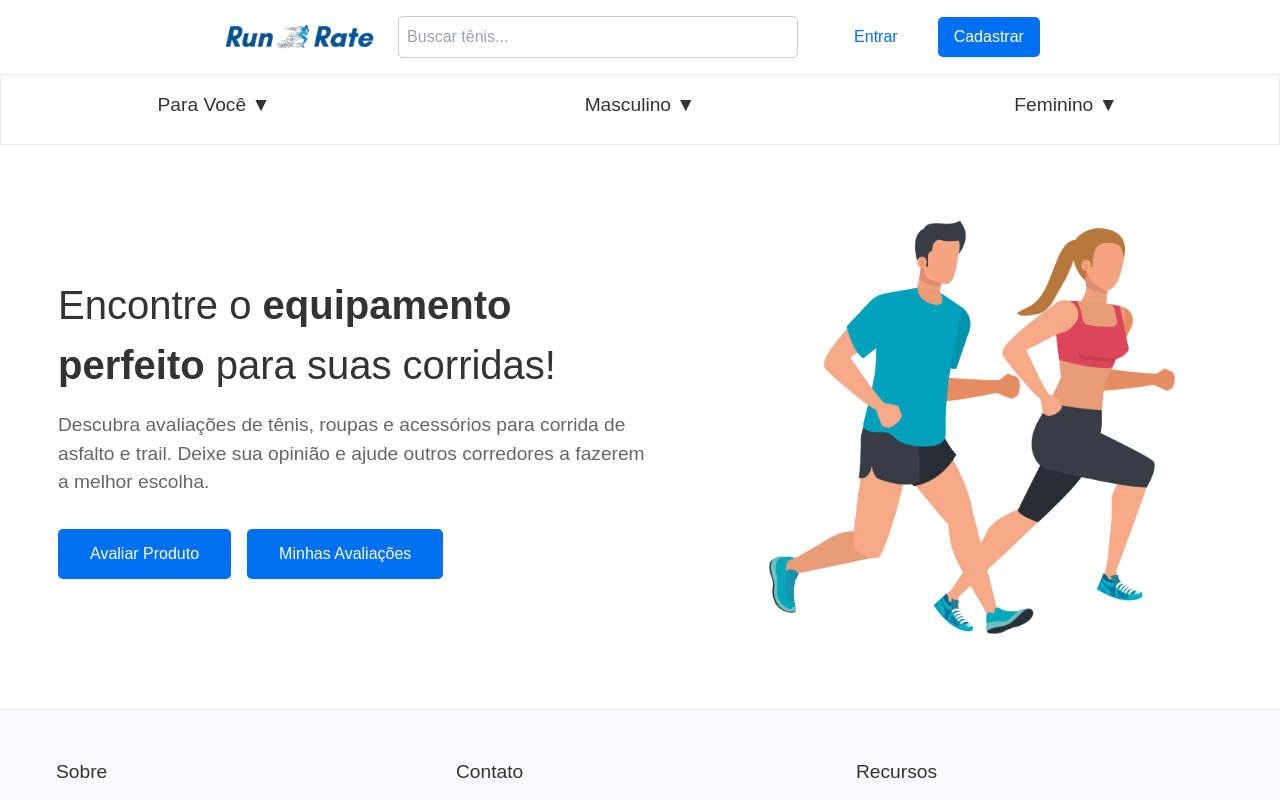
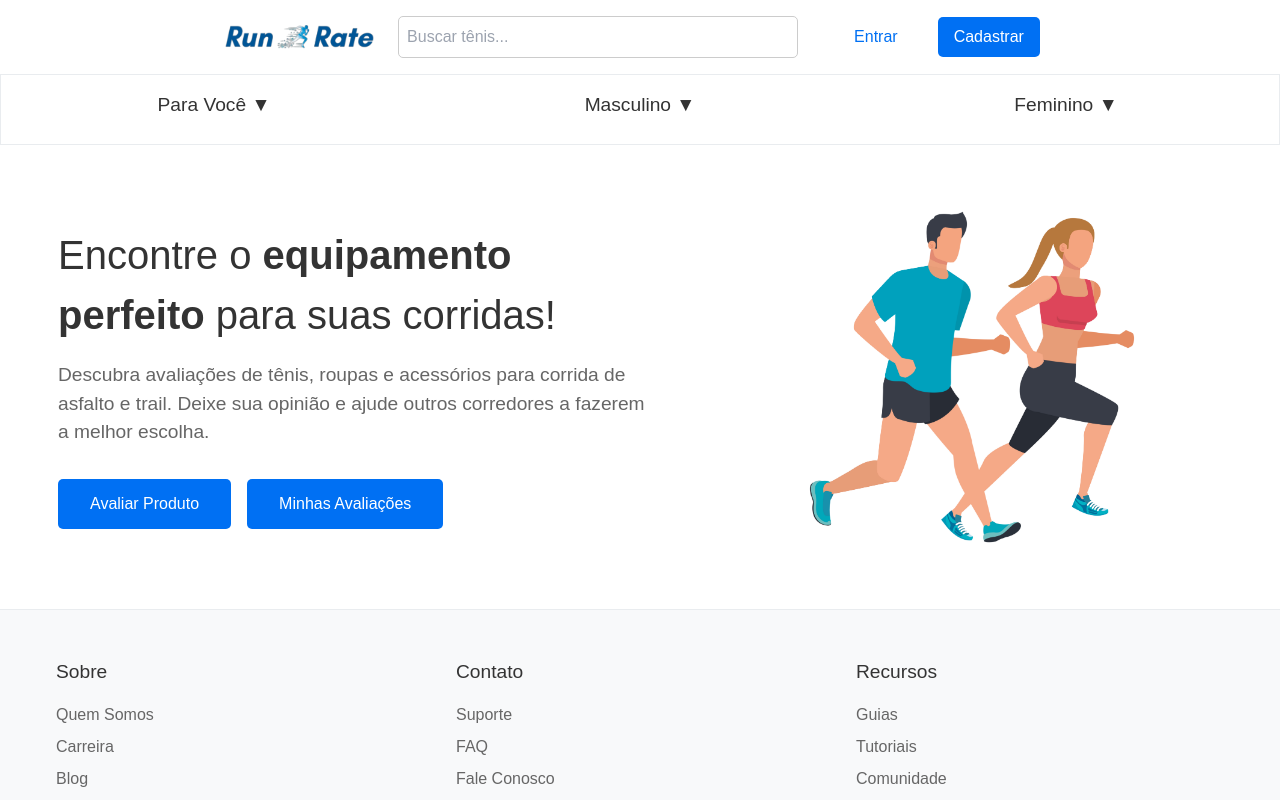
Before and after one commit to DutraA45/runrate, a Next.js app: page / in a window 1280 px wide. Built offline with nearby package versions, Linux system fonts and the light colour scheme.

Commit message:
correcao-container-image

```diff
--- a/app/components/heroblock/HeroBlock.js
+++ b/app/components/heroblock/HeroBlock.js
@@ -26,12 +26,16 @@ export default function HeroBlock() {
 
         {/* Bloco da Imagem */}
         <div className={styles.image}>
-          <Image
-            src="/images/hero-character.jpg"
-            alt="Personagem correndo"
-            width={500}
-            height={400}
-          />
+          <div style={{ width: '500px', height: '400px', position: 'relative' }}>
+            <Image
+              src="/images/hero-character.jpg"
+              alt="Personagem correndo"
+              layout="fill"
+              objectFit="contain"
+              priority // Prioriza o carregamento da imagem
+              quality={75} // Reduz a qualidade para melhorar o desempenho
+            />
+          </div>
         </div>
       </div>
     </div>
```
